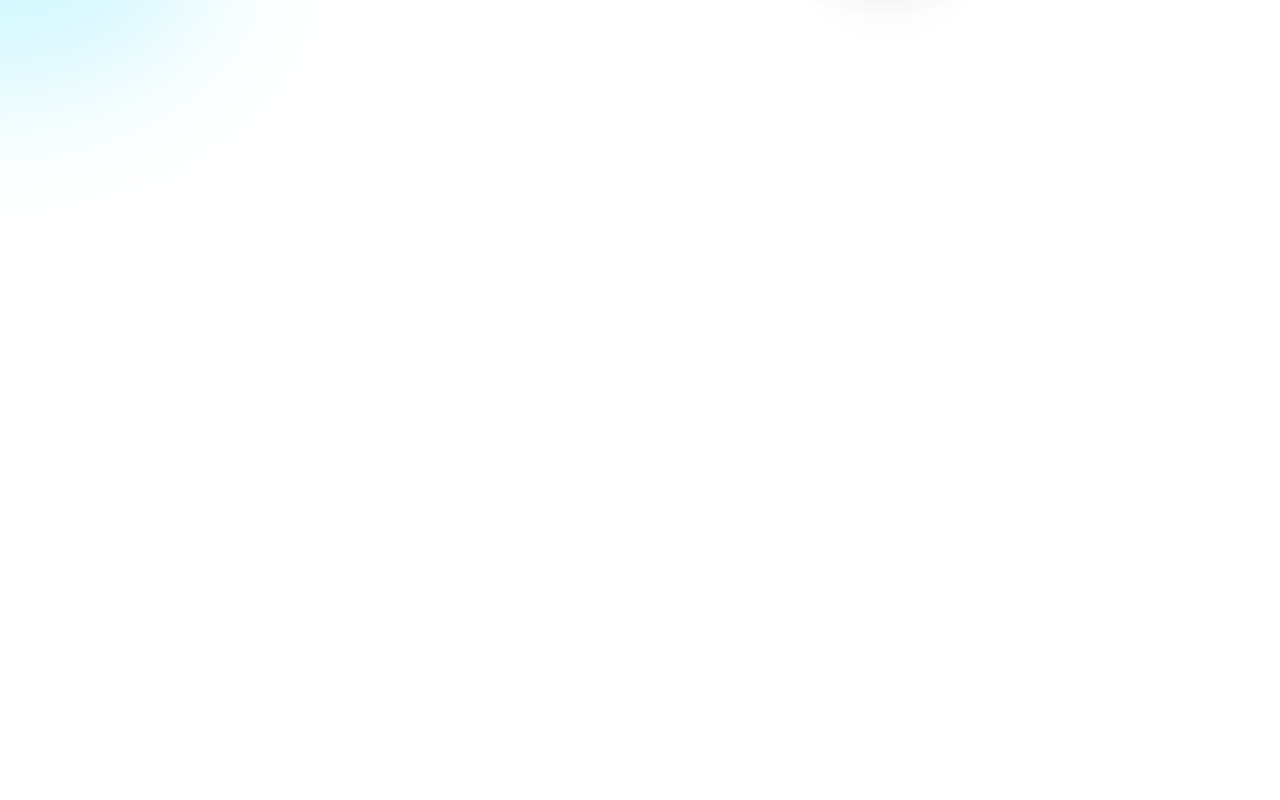
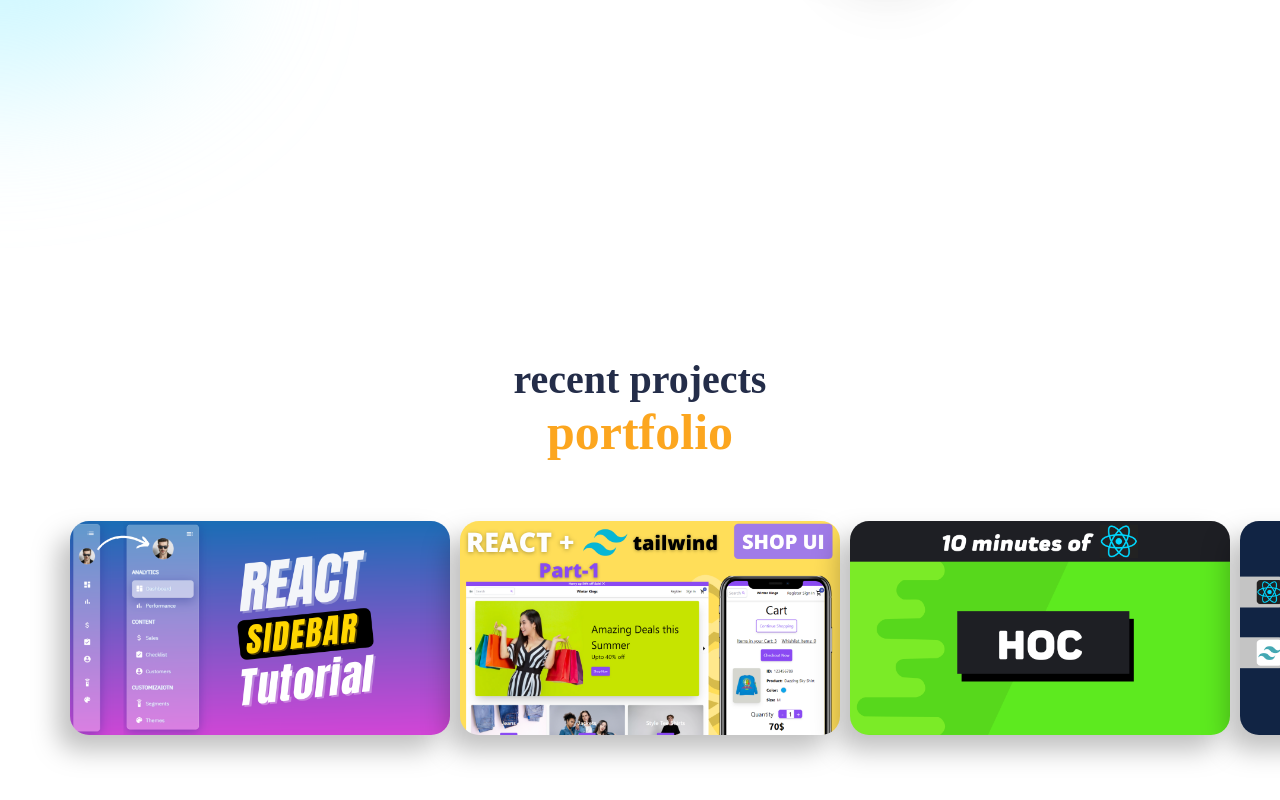
Before and after one commit to kashif1262/portfolio, a React (Create React App) app: page / in a window 1280 px wide. Shown: the part 2778-3578 px from the top of the page. Before the commit the page ends 3056 px from the top, so only its background shows below. Built offline with nearby package versions, Linux system fonts and the light colour scheme.

Commit message:
portfolio

```diff
--- a/package.json
+++ b/package.json
@@ -11,6 +11,7 @@
     "react": "^18.2.0",
     "react-dom": "^18.2.0",
     "react-scripts": "5.0.1",
+    "swiper": "^8.4.0",
     "web-vitals": "^2.1.0"
   },
   "scripts": {
--- a/src/App.js
+++ b/src/App.js
@@ -4,6 +4,7 @@ import Intro from "./components/Intro/Intro";
 import Services from "./components/Services/Services";
 import Experience from "./components/Experience/Experience";
 import Works from "./components/Works/Works";
+import Portpolio from "./components/portfolio/Portfolio";
 function App() {
   return (
     <div className="App">
@@ -12,6 +13,7 @@ function App() {
       <Services />
       <Experience />
       <Works />
+      <Portpolio />
     </div>
   );
 }
--- /dev/null
+++ b/src/components/portfolio/Portfolio.css
@@ -0,0 +1,41 @@
+.portfolio{
+    display: flex;
+    align-items: center;
+    justify-content: center;
+    flex-direction: column;
+    height: 70vh;
+
+}
+
+/* heading */
+.portfolio span:nth-child(1){
+    color: var(--black);
+    font-size: 2rem;
+    font-weight: bold;
+
+}
+.portfolio span:nth-child(2){
+    color: var(--orange);
+    font-size: 2.5rem;
+    font-weight: bold;
+}
+
+.portfolio .swiper{
+    overflow: visible !important;
+
+}
+.portfolio-slider{
+    margin-top: 3rem;
+    width: 100%;
+
+}
+.portfolio-slider .swiper-slider{
+    width: 20rem;
+    margin-right: 5px !important;
+}
+
+.portfolio img{
+    width: 19rem;
+    filter: drop-shadow(-12px 15px 13px rgba(0,0,0,0.25));
+    border-radius: 19px;
+}
--- /dev/null
+++ b/src/components/portfolio/Portfolio.jsx
@@ -0,0 +1,40 @@
+import React from "react";
+import "./Portfolio.css";
+import { Swiper, SwiperSlide } from "swiper/react";
+import Sidebar from "../../img/sidebar.png";
+import Ecommerce from "../../img/ecommerce.png";
+import HOC from "../../img/hoc.png";
+import MusicApp from "../../img/musicapp.png";
+import "swiper/css";
+const Portfolio = () => {
+  return (
+    <div className="portfolio">
+      {/* heading */}
+      <span>recent projects</span>
+      <span>portfolio</span>
+
+      {/* slider */}
+      <Swiper
+        spaceBetween={30}
+        slidesPerView={3}
+        grabCursor={true}
+        className="portfolio-slider"
+      >
+        <SwiperSlide>
+          <img src={Sidebar} alt="" />
+        </SwiperSlide>
+        <SwiperSlide>
+          <img src={Ecommerce} alt="" />
+        </SwiperSlide>
+        <SwiperSlide>
+          <img src={HOC} alt="" />
+        </SwiperSlide>
+        <SwiperSlide>
+          <img src={MusicApp} alt="" />
+        </SwiperSlide>
+      </Swiper>
+    </div>
+  );
+};
+
+export default Portfolio;
```
Also changed, not shown: src/components/Testimonial/Testimonial.css (added), src/components/Testimonial/Testimonial.jsx (added), 2 other files (tests, documents, lock files or other folders).
